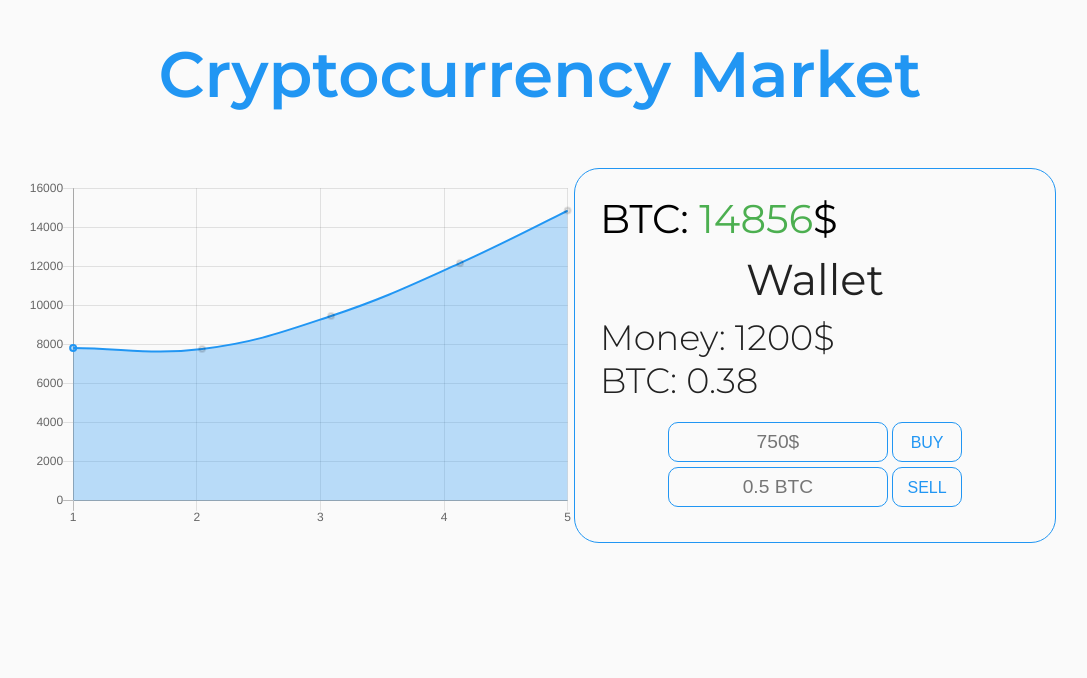
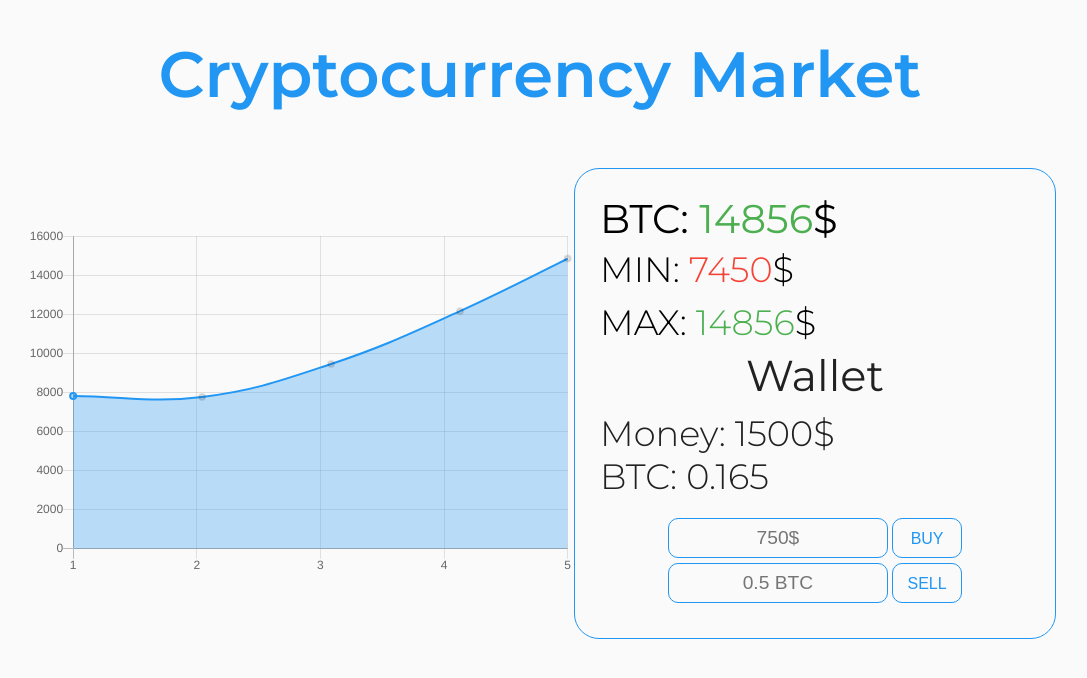
Before and after one commit to porithe/cryptocurrency-market, a website: page app/index.html in a window 1280 px wide. Both pictures are taken after a click on the button "BUY". Shown: the whole page, without its empty margins (100-1187 px from the left). Drawn offline with nearby package versions, Linux system fonts and the light colour scheme; files that its build step writes are made by us from their sources.

Commit message:
min/max buy/sell

```diff
--- a/app/index.html
+++ b/app/index.html
@@ -22,22 +22,24 @@
       <div class="text-container">
         <div class="btcprice">
           <h2>BTC: <span id="btc-tag"></span>$</h2>
+          <h3>MIN: <span id="min-btc-tag"></span>$</h3>
+          <h3>MAX: <span id="max-btc-tag"></span>$</h3>
         </div>
 
         <div class="wallet">
           <h2>Wallet</h2>
-          <h3>Money: 1200$</h3>
-          <h3>BTC: 0.38</h3>
+          <h3>Money: <span id="money-tag"></span>$</h3>
+          <h3>BTC: <span id="btc-user-tag"></span></h3>
         </div>
 
         <div class="inputs">
           <div class="buy">
-              <input class="inp" type="text" placeholder="750$">
-              <button>BUY</button>
+              <input id="buyInput" class="inp" type="text" placeholder="750$">
+              <button id="buyButton">BUY</button>
           </div>
           <div class="sell">
-              <input class="inp" type="text" placeholder="0.5 BTC">
-              <button>SELL</button>
+              <input id="sellInput" class="inp" type="text" placeholder="0.5 BTC">
+              <button id="sellButton">SELL</button>
           </div>
         </div>
       </div>
--- a/app/js/app.js
+++ b/app/js/app.js
@@ -1,12 +1,32 @@
 const ctx = document.getElementById('myChart').getContext('2d');
 const bitcoinTag = document.getElementById('btc-tag');
 
+const buyInput = document.getElementById('buyInput');
+const sellInput = document.getElementById('sellInput');
+
+const buyButton = document.getElementById('buyButton');
+const sellButton = document.getElementById('sellButton');
+
+const moneyTag = document.getElementById('money-tag');
+const userBtcTag = document.getElementById('btc-user-tag');
+
+const minBtc = document.getElementById('min-btc-tag');
+const maxBtc = document.getElementById('max-btc-tag');
 
 let labelsUpper = 1;
 let bitcoinStartValue  = 7500;
 
+let userMoney = 1500;
+let userBitcoin = 0;
+
+let minBtcPrice = bitcoinStartValue;
+let maxBtcPrice = bitcoinStartValue;
+
 bitcoinTag.textContent = bitcoinStartValue;
-
+moneyTag.textContent = userMoney;
+userBtcTag.textContent = userBitcoin;
+minBtc.textContent = bitcoinStartValue;
+maxBtc.textContent = bitcoinStartValue;
 
 const myChart = new Chart(ctx, {
   type: 'line',
@@ -35,6 +55,31 @@ const myChart = new Chart(ctx, {
   }
 });
 
+const buyBitcoin = () => {
+  if (buyInput.value <= userMoney) {
+    userBitcoin = userMoney / bitcoinStartValue;
+    userBitcoin = Math.round(userBitcoin * 1000) / 1000;
+    userMoney -= buyInput.value;
+    userMoney = Math.round(userMoney * 100) / 100;
+    moneyTag.textContent = userMoney;
+    userBtcTag.textContent = userBitcoin;
+    buyInput.value = '';
+  }
+}
+const sellBitcoin = () => {
+  if (sellInput.value <= userBitcoin) {
+    userMoney = userBitcoin * bitcoinStartValue;
+    userBitcoin = userBitcoin - sellInput.value;
+    userBitcoin = Math.round(userBitcoin * 1000) / 1000;
+    userMoney = Math.round(userMoney * 100) / 100;
+    moneyTag.textContent = userMoney;
+    userBtcTag.textContent = userBitcoin;
+    sellInput.value = '';
+  }
+}
+buyButton.addEventListener('click', buyBitcoin);
+sellButton.addEventListener('click', sellBitcoin);
+
 setInterval( () => {
   labelsUpper++;
 
@@ -53,7 +98,7 @@ setInterval( () => {
     min = 0.80;
   }
 
-  let randomNumber = Math.random() * (1.40 - 0.70) + 0.70;
+  let randomNumber = Math.random() * (max - min) + min;
 
   bitcoinStartValue = Math.floor(bitcoinStartValue * randomNumber);
   bitcoinTag.textContent = bitcoinStartValue;
@@ -63,14 +108,23 @@ setInterval( () => {
   else {
     bitcoinTag.style.color = '#f44336';
   }
+
+  if (bitcoinStartValue > maxBtcPrice) {
+    maxBtcPrice = bitcoinStartValue;
+    maxBtc.textContent = bitcoinStartValue;
+  }
+  else if(bitcoinStartValue < minBtcPrice){
+    minBtcPrice = bitcoinStartValue;
+    minBtc.textContent = bitcoinStartValue;
+  }
+
   myChart.data.labels.push(labelsUpper);
   myChart.data.datasets[0].data.push(bitcoinStartValue);
 
-  if (myChart.data.labels.length >= 50) {
+  if (myChart.data.labels.length >= 40) {
     myChart.data.labels.shift();
     myChart.data.datasets[0].data.shift();
   }
 
   myChart.update();
-  console.log('kappa');
 }, 2000);
--- a/app/scss/app.scss
+++ b/app/scss/app.scss
@@ -143,7 +143,7 @@ main {
         h2 {
           font-size: 2rem;
           font-weight: 400;
-          padding: 10px;
+          padding: 10px 10px 0 10px;
           @media (min-width: 481px) and (max-width: 650px) {
             font-size: 2.3rem;
           }
@@ -162,6 +162,32 @@ main {
           @media (min-width: 1501px) {
             font-size: 3rem;
           }
+        }
+        h3 {
+          font-size: 1.6rem;
+          font-weight: 300;
+          padding: 5px 0 5px 10px;
+          @media (min-width: 481px) and (max-width: 650px) {
+            font-size: 1.9rem;
+          }
+          @media (min-width: 651px) and (max-width: 767px) {
+            font-size: 2.3rem;
+          }
+          @media (min-width: 768px) and (max-width: 1024px) {
+            font-size: 1.9rem;
+          }
+          @media (min-width: 1025px) and (max-width: 1280px) {
+            font-size: 2.2rem;
+          }
+          @media (min-width: 1281px){
+            font-size: 2.4rem;
+          }
+        }
+        #min-btc-tag {
+          color: $red;
+        }
+        #max-btc-tag {
+          color: $green;
         }
       }
       .wallet {
```
Also changed, not shown: dist/css/app.css, dist/index.html, dist/js/app.js.
